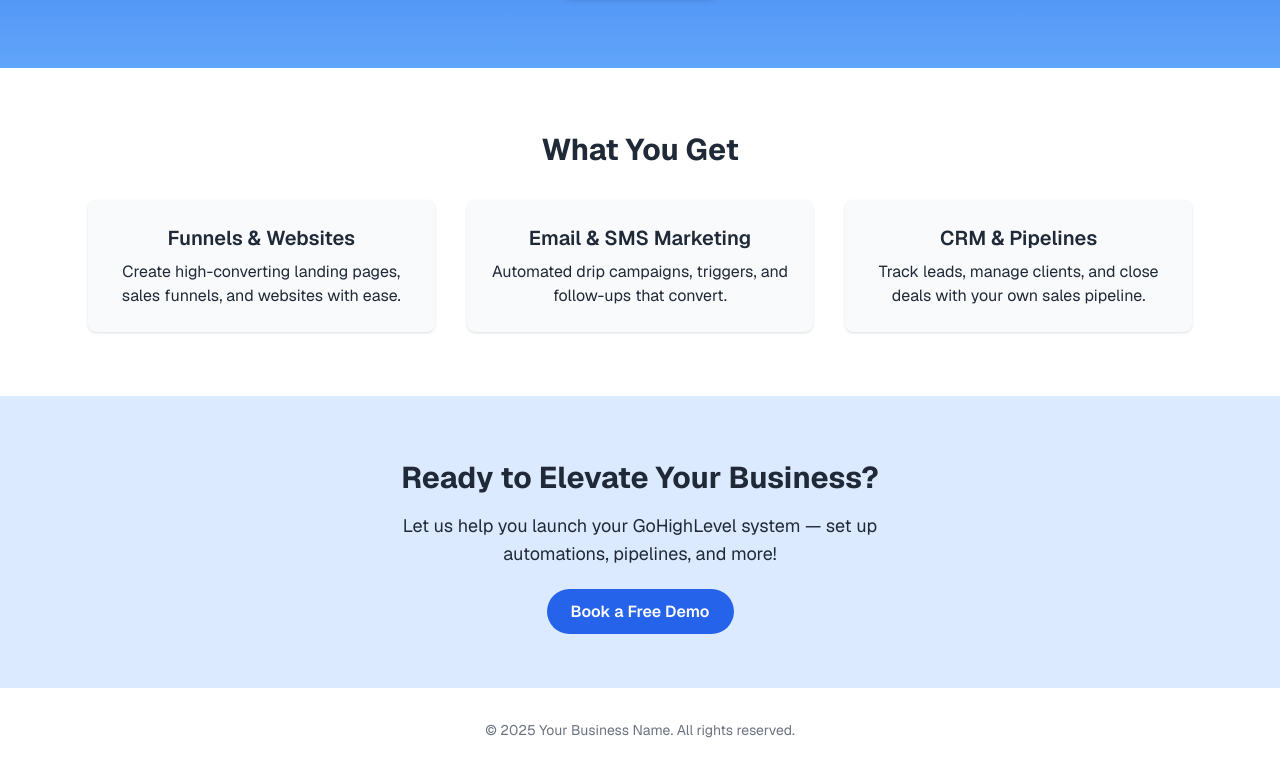
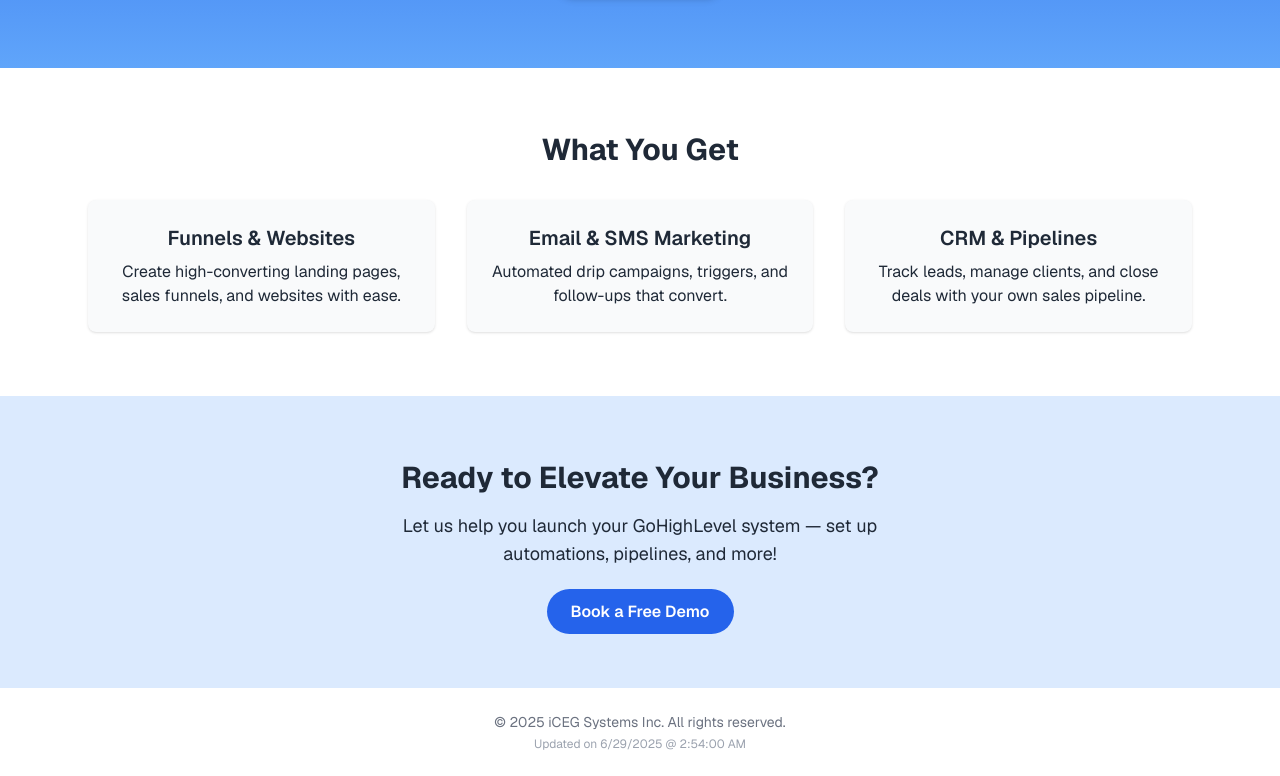
Before and after one commit to topeguipo/vaghl-landing, a Next.js app: page / in a window 1280 px wide. Shown: the part 280-1056 px from the top of the page. Built offline with nearby package versions, Linux system fonts and the light colour scheme.

Commit message:
🚀 Updated Footer

```diff
--- a/app/page.tsx
+++ b/app/page.tsx
@@ -48,10 +48,14 @@ export default function HomePage() {
         </a>
       </section>
 
-      {/* Footer */}
-      <footer className="text-center py-8 text-gray-500 text-sm">
-        © {new Date().getFullYear()} Your Business Name. All rights reserved.
-      </footer>
+    <footer className="text-center text-sm py-6 text-gray-500">
+      © {new Date().getFullYear()} iCEG Systems Inc. All rights reserved.
+      <div className="text-xs text-gray-400 mt-1">
+        Updated on {new Date().toLocaleDateString()} @ {new Date().toLocaleTimeString()}
+      </div>
+    </footer>
+
+
     </div>
   );
 }
```
